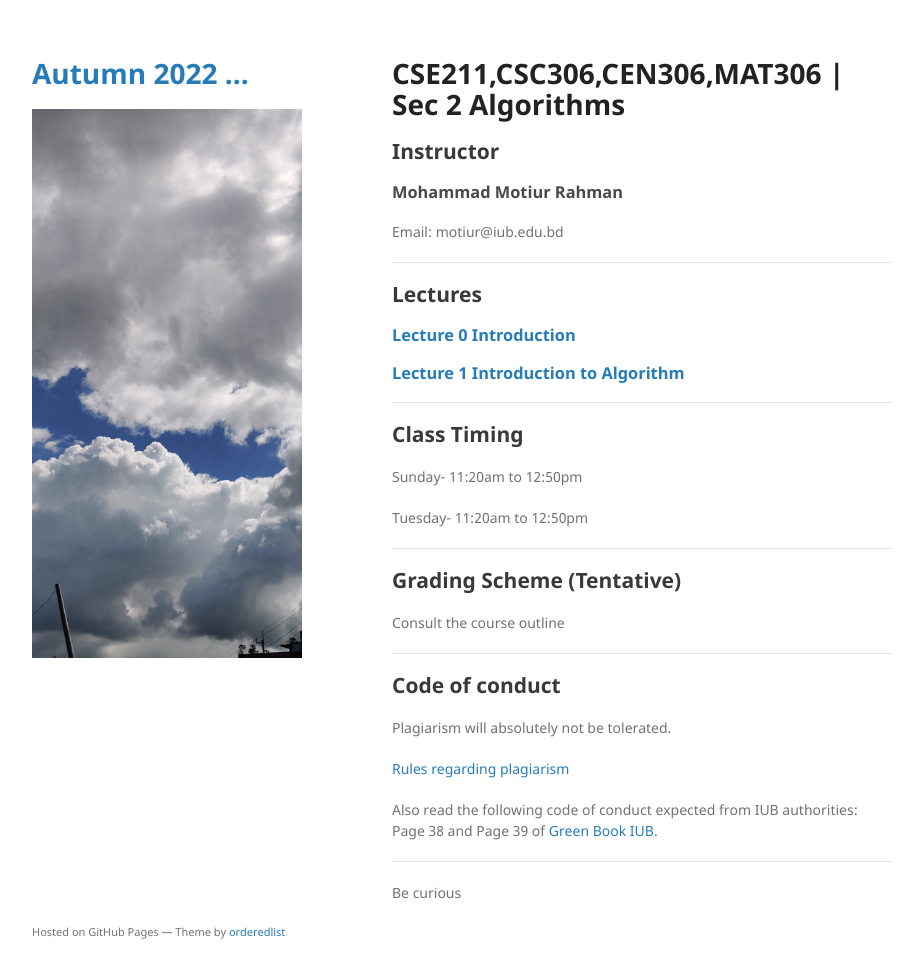
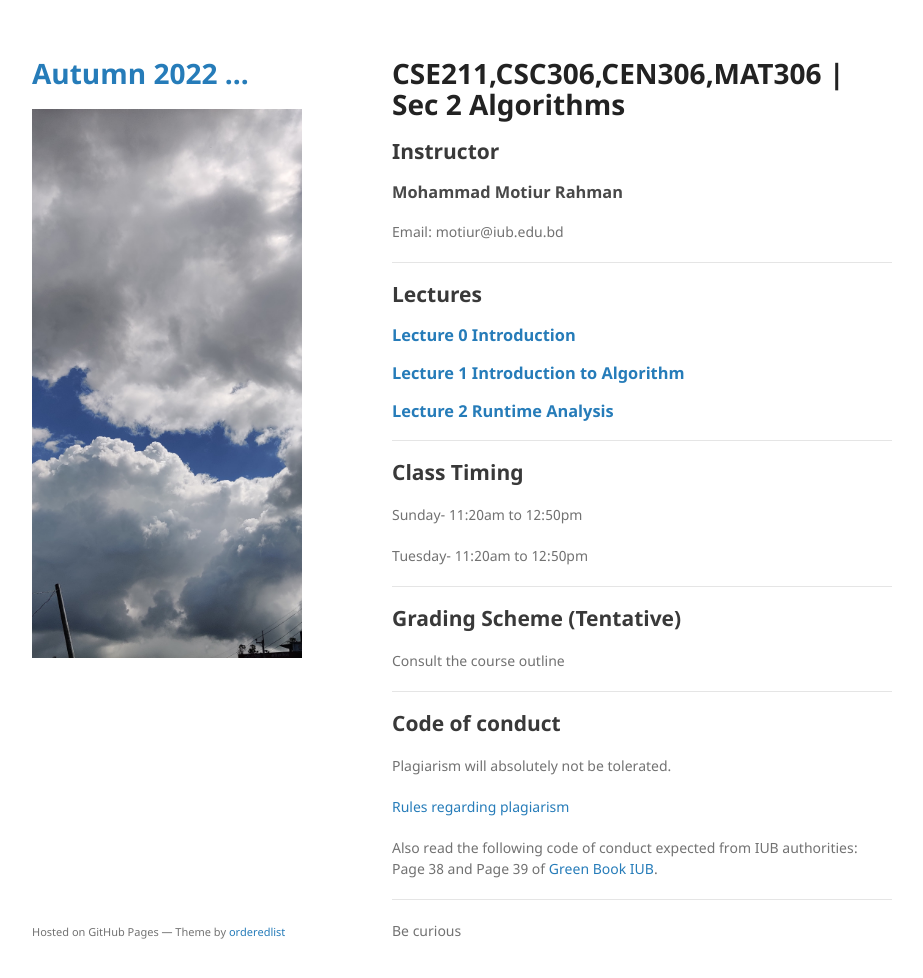
Before and after one commit to mohammadmotiurrahman/mohammadmotiurrahman.github.io, a Jekyll site: the page built from cse211_2/index.md, in a window 1280 px wide and 1011 px high. Shown: the top 978 px of the window, without its empty margins (178-1101 px from the left). Built offline with Jekyll 4.4.1, drawn with Linux system fonts in a browser that asks for light colours; our own code applies the rules of GitHub Pages for plain Markdown files.

Commit message:
Update index.md

```diff
--- a/cse211_2/index.md
+++ b/cse211_2/index.md
@@ -9,6 +9,7 @@
 
 ### [Lecture 0 Introduction](https://docs.google.com/presentation/d/122dASDvKv-0vbwAWQUJcUTDo6oysnvg4nAyLGaV0ABA/edit?usp=sharing)
 ### [Lecture 1 Introduction to Algorithm](https://docs.google.com/presentation/d/1Favd9zoMswD1XJpuLT-Pd04KZjOFL6s7WpO-sQoO40w/edit?usp=sharing)
+### [Lecture 2 Runtime Analysis](https://docs.google.com/presentation/d/1MBy5wbiG0PirY5j9-MGkyJJX0-JBImcG0vcD1aIP0yg/edit?usp=sharing)
 
 * * *
 ## Class Timing
```
